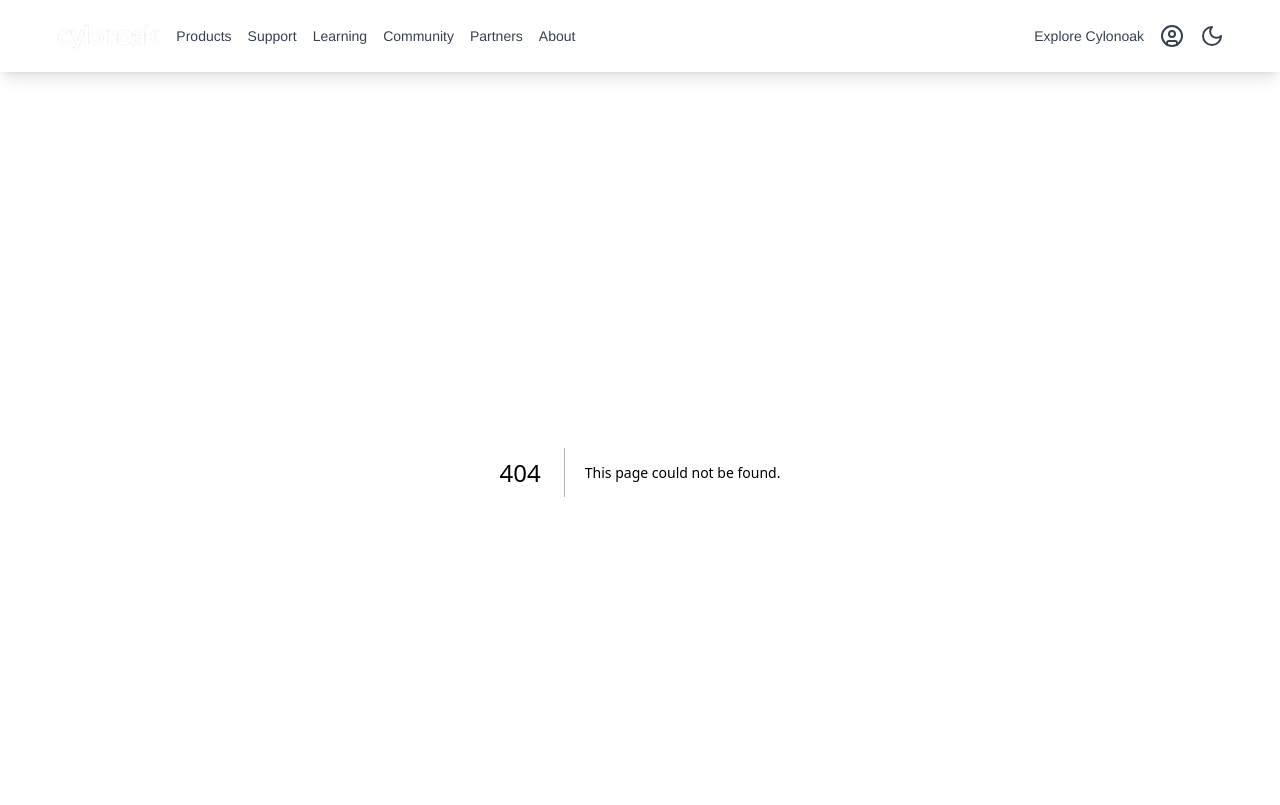
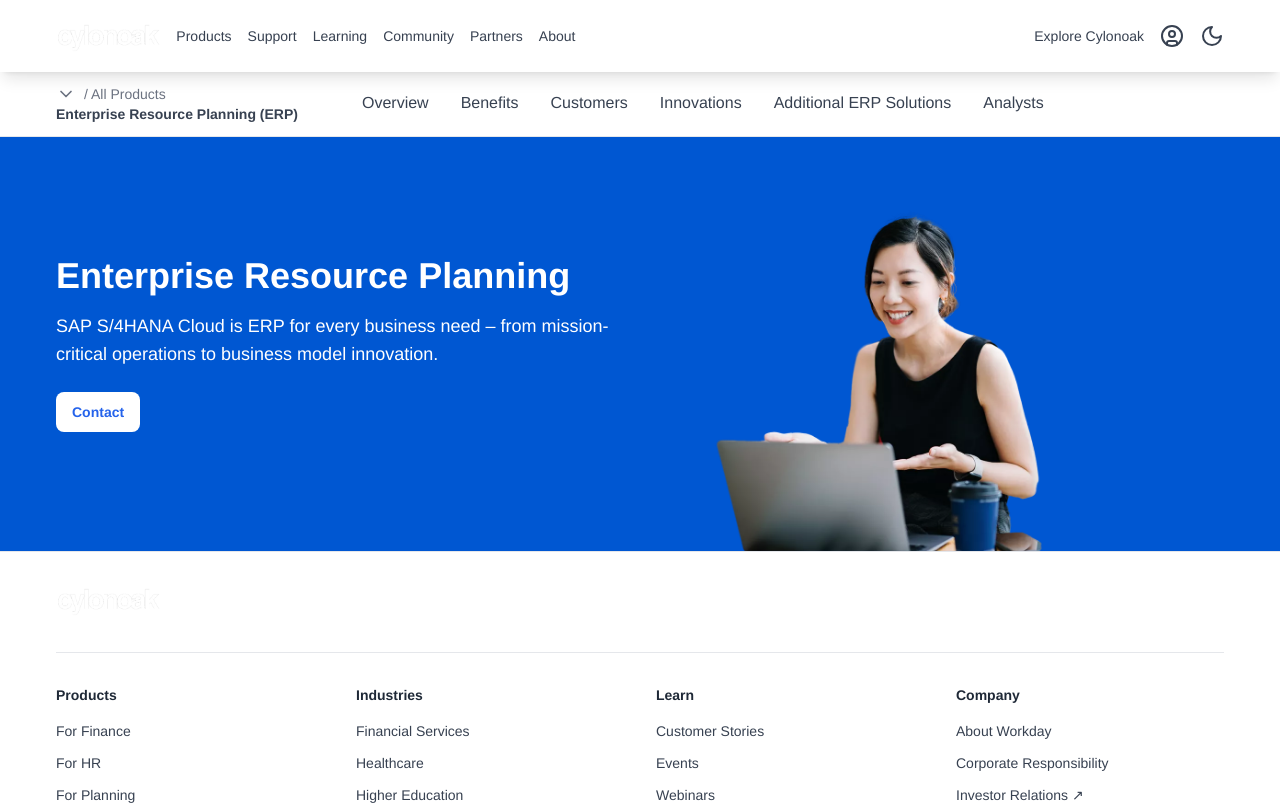
Before and after one commit to krishnasagar611/cylonoak-dev, a Next.js app: page /support in a window 1280 px wide. Before the commit this address had no page. Shown: the top 805 px of the page. Built offline with nearby package versions, Linux system fonts and the light colour scheme.

Commit message:
[ADD] banner

```diff
--- /dev/null
+++ b/app/all-products/page.tsx
@@ -0,0 +1,16 @@
+import SubHeader from "@/components/Header/SubHeader";
+import ERPSection from "@/components/Hero/ERPSection";
+import React from "react";
+
+type Props = {};
+
+function page({}: Props) {
+  return (
+    <div>
+      <SubHeader />
+      <ERPSection />
+    </div>
+  );
+}
+
+export default page;
--- /dev/null
+++ b/app/privacy/page.tsx
@@ -0,0 +1,16 @@
+import SubHeader from "@/components/Header/SubHeader";
+import PrivacySection from "@/components/Hero/PriivacyHero";
+import React from "react";
+
+type Props = {};
+
+function page({}: Props) {
+  return (
+    <div>
+      <SubHeader />
+      <PrivacySection />
+    </div>
+  );
+}
+
+export default page;
--- /dev/null
+++ b/app/support/page.tsx
@@ -0,0 +1,14 @@
+import SubHeader from "@/components/Header/SubHeader";
+import SupportSection from "@/components/Hero/Support";
+import React from "react";
+
+type Props = {};
+
+export default function page({}: Props) {
+  return (
+    <div>
+      <SubHeader />
+      <SupportSection />
+    </div>
+  );
+}
--- a/components/Header/HeaderComponent.tsx
+++ b/components/Header/HeaderComponent.tsx
@@ -13,6 +13,7 @@ const HeaderComponent = (props: Props) => {
   return (
     <header className="sticky top-0 z-50 flex items-center justify-between px-14 py-4 bg-white shadow-lg dark:bg-gray-800 transition-all duration-300 ease-in-out">
       <div className="flex items-center space-x-4">
+        <Link href="/">
           <img
             src={
               theme === "light"
@@ -20,24 +21,25 @@ const HeaderComponent = (props: Props) => {
                 : "/images/cylonoak_logo.png"
             }
             alt="Cylonoak Logo"
-          className="w-auto h-10"
+            className="w-auto h-10 cursor-pointer"
           />
+        </Link>
         <nav className="hidden space-x-4 md:flex">
           {/* Updated menu links with hover effects */}
           <Link
-            href="#"
+            href="/all-products"
             className="text-gray-700 text-sm dark:text-gray-300 hover:text-blue-600 dark:hover:text-blue-400 transition-colors duration-300"
           >
             Products
           </Link>
           <Link
-            href="#"
+            href="/support"
             className="text-gray-700 text-sm dark:text-gray-300 hover:text-blue-600 dark:hover:text-blue-400 transition-colors duration-300"
           >
             Support
           </Link>
           <Link
-            href="#"
+            href="/privacy"
             className="text-gray-700 text-sm dark:text-gray-300 hover:text-blue-600 dark:hover:text-blue-400 transition-colors duration-300"
           >
             Learning
--- /dev/null
+++ b/components/Header/SubHeader.tsx
@@ -0,0 +1,66 @@
+import { ChevronDown } from "lucide-react";
+import Link from "next/link";
+
+export default function SubHeader() {
+  return (
+    <nav className="bg-white dark:bg-gray-900 border-b border-gray-200 dark:border-gray-700">
+      <div className="mx-auto px-14">
+        <div className="flex space-x-8 items-center h-16">
+          <div className="text-sm">
+            <Link
+              href="/all-products"
+              className="text-gray-500 dark:text-gray-400 hover:text-gray-700 dark:hover:text-gray-200 flex items-center text-sm"
+            >
+              <span className="mr-2">
+                <ChevronDown className="text-sm h-5 w-5 text-gray-500 dark:text-gray-400" />
+              </span>
+              / All Products
+            </Link>
+            <h2 className="text-gray-700 dark:text-gray-200 font-semibold">
+              Enterprise Resource Planning (ERP)
+            </h2>
+          </div>
+          <div>
+            <hr className="border-t border-gray-500 dark:border-gray-600 my-4" />
+          </div>
+          <Link
+            href="/overview"
+            className="text-gray-700 dark:text-gray-200 hover:text-blue-600 dark:hover:text-blue-400 border-b-2 border-transparent hover:border-blue-600 dark:hover:border-blue-400"
+          >
+            Overview
+          </Link>
+          <Link
+            href="/benefits"
+            className="text-gray-700 dark:text-gray-200 hover:text-blue-600 dark:hover:text-blue-400 border-b-2 border-transparent hover:border-blue-600 dark:hover:border-blue-400"
+          >
+            Benefits
+          </Link>
+          <Link
+            href="/customers"
+            className="text-gray-700 dark:text-gray-200 hover:text-blue-600 dark:hover:text-blue-400 border-b-2 border-transparent hover:border-blue-600 dark:hover:border-blue-400"
+          >
+            Customers
+          </Link>
+          <Link
+            href="/innovations"
+            className="text-gray-700 dark:text-gray-200 hover:text-blue-600 dark:hover:text-blue-400 border-b-2 border-transparent hover:border-blue-600 dark:hover:border-blue-400"
+          >
+            Innovations
+          </Link>
+          <Link
+            href="/additional-solutions"
+            className="text-gray-700 dark:text-gray-200 hover:text-blue-600 dark:hover:text-blue-400 border-b-2 border-transparent hover:border-blue-600 dark:hover:border-blue-400"
+          >
+            Additional ERP Solutions
+          </Link>
+          <Link
+            href="/analysts"
+            className="text-gray-700 dark:text-gray-200 hover:text-blue-600 dark:hover:text-blue-400 border-b-2 border-transparent hover:border-blue-600 dark:hover:border-blue-400"
+          >
+            Analysts
+          </Link>
+        </div>
+      </div>
+    </nav>
+  );
+}
--- /dev/null
+++ b/components/Hero/ERPSection.tsx
@@ -0,0 +1,45 @@
+import Image from "next/image";
+import Link from "next/link";
+import { Button } from "../ui/button";
+
+export default function ERPSection() {
+  return (
+    <section className="bg-[#A100C2] text-white">
+      <div className=" mx-auto flex flex-col md:flex-row items-center px-14 space-x-8">
+        <div className="md:w-1/2">
+          <h1 className="text-4xl font-bold mb-4">
+            Enterprise Resource Planning
+          </h1>
+          <p className="mb-6 text-lg">
+            SAP S/4HANA Cloud is ERP for every business need – from
+            mission-critical operations to business model innovation.
+          </p>
+          <div className="flex space-x-4">
+            <Link href="/demo" passHref>
+              <Button className="bg-white  text-blue-600 font-bold py-2 px-4 rounded-lg">
+                Request a demo
+              </Button>
+            </Link>
+            <Link href="/erp-news" passHref>
+              <Button className="border-2 border-white text-white dark:text-blue-600 font-bold py-2 px-4 rounded-lg">
+                Get the latest ERP news
+              </Button>
+            </Link>
+          </div>
+        </div>
+        <div className="md:w-1/2 mt-10 md:mt-0">
+          <div className="relative">
+            <div className="absolute inset-0 h-full w-full transform rotate-6 rounded-md"></div>
+            <Image
+              src="/images/women_.webp" // Update this with the actual path to your image
+              alt="Woman"
+              width={500}
+              height={500}
+              className="relative z-10 rounded-md"
+            />
+          </div>
+        </div>
+      </div>
+    </section>
+  );
+}
--- /dev/null
+++ b/components/Hero/PriivacyHero.tsx
@@ -0,0 +1,38 @@
+import Image from "next/image";
+import Link from "next/link";
+import { Button } from "../ui/button";
+
+export default function PrivacySection() {
+  return (
+    <section className="bg-[#EBF8FF] text-gray-950">
+      <div className=" mx-auto flex flex-col md:flex-row items-center px-14 space-x-8">
+        <div className="md:w-1/2">
+          <h1 className="text-4xl font-bold mb-4">SAP Privacy Statement</h1>
+          <p className="mb-6 text-lg">
+            SAP S/4HANA Cloud is ERP for every business need – from
+            mission-critical operations to business model innovation.
+          </p>
+          <div className="flex space-x-4">
+            <Link href="/demo" passHref>
+              <Button className="bg-white text-blue-600 font-bold py-2 px-4 rounded-lg">
+                Contact
+              </Button>
+            </Link>
+          </div>
+        </div>
+        <div className="md:w-1/2 mt-10 md:mt-0">
+          <div className="relative">
+            <div className="absolute inset-0 h-full w-full transform rotate-6 rounded-md"></div>
+            <Image
+              src="/images/contact.webp"
+              alt="Woman"
+              width={500}
+              height={500}
+              className="relative z-10 rounded-md"
+            />
+          </div>
+        </div>
+      </div>
+    </section>
+  );
+}
--- /dev/null
+++ b/components/Hero/Support.tsx
@@ -0,0 +1,40 @@
+import Image from "next/image";
+import Link from "next/link";
+import { Button } from "../ui/button";
+
+export default function SupportSection() {
+  return (
+    <section className="bg-[#0057D2] text-white">
+      <div className=" mx-auto flex flex-col md:flex-row items-center px-14 space-x-8">
+        <div className="md:w-1/2">
+          <h1 className="text-4xl font-bold mb-4">
+            Enterprise Resource Planning
+          </h1>
+          <p className="mb-6 text-lg">
+            SAP S/4HANA Cloud is ERP for every business need – from
+            mission-critical operations to business model innovation.
+          </p>
+          <div className="flex space-x-4">
+            <Link href="/demo" passHref>
+              <Button className="bg-white text-blue-600 font-bold py-2 px-4 rounded-lg">
+                Contact
+              </Button>
+            </Link>
+          </div>
+        </div>
+        <div className="md:w-1/2 mt-10 md:mt-0">
+          <div className="relative">
+            <div className="absolute inset-0 h-full w-full transform rotate-6 rounded-md"></div>
+            <Image
+              src="/images/contact.webp"
+              alt="Woman"
+              width={500}
+              height={500}
+              className="relative z-10 rounded-md"
+            />
+          </div>
+        </div>
+      </div>
+    </section>
+  );
+}
```
Also changed, not shown: public/images/contact.webp (added), public/images/women_.webp (added). Lines whose indentation alone changed are shown as unchanged.
